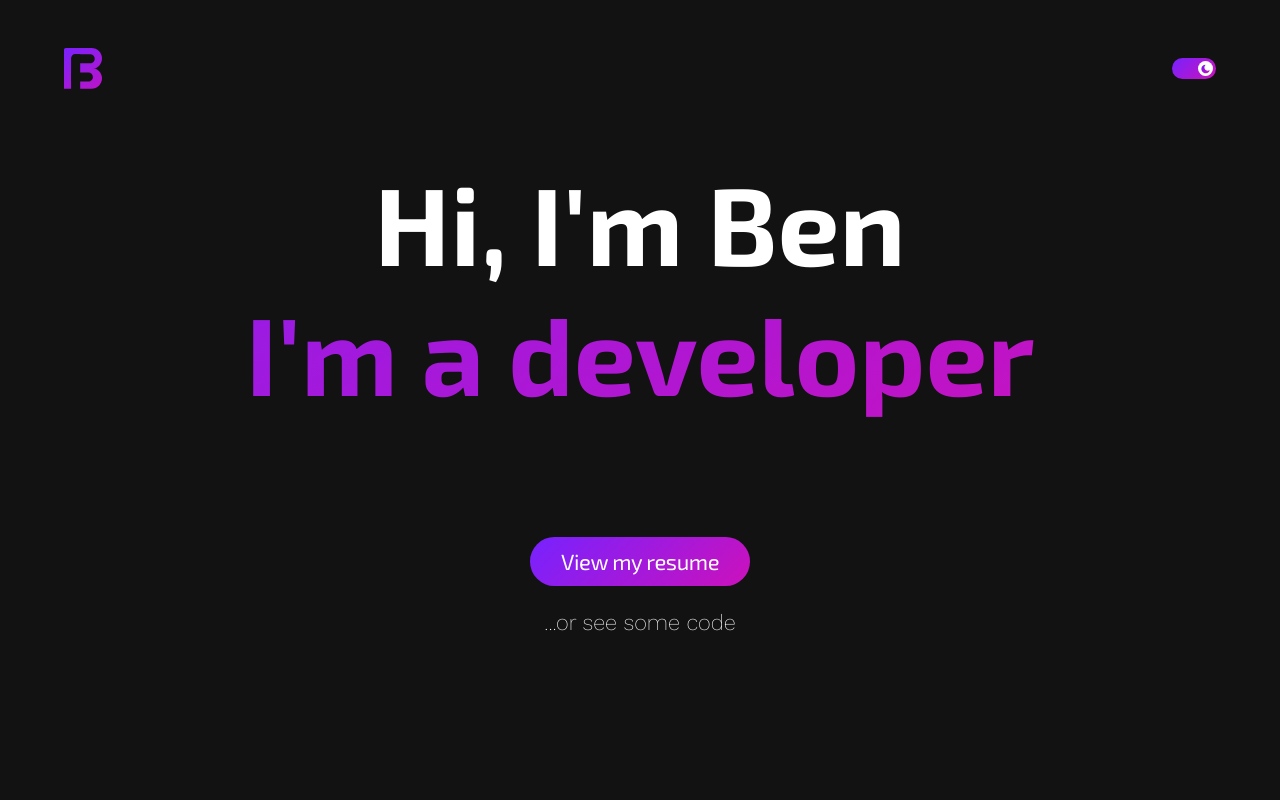
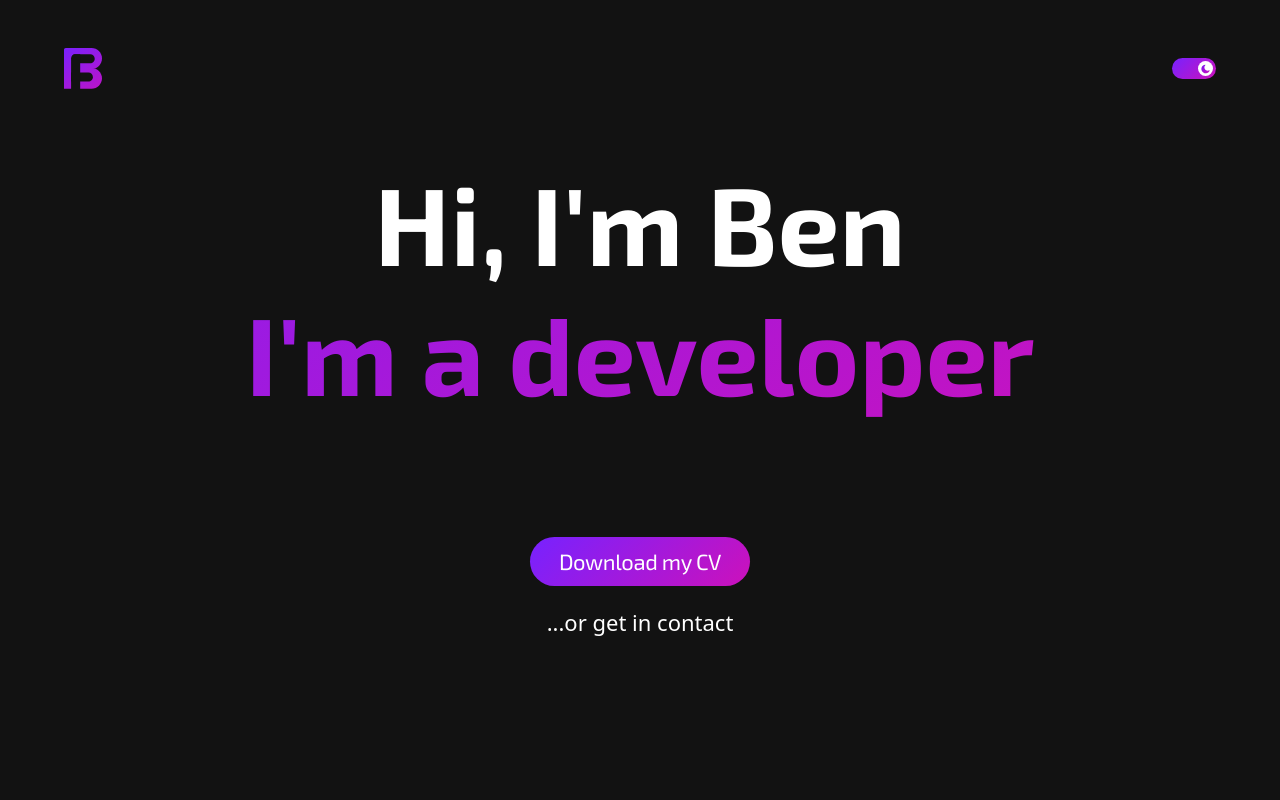
Before and after one commit to fanninggg/benfanning.dev, a React (Create React App) app: page / in a window 1280 px wide. Shown: the top 800 px of the page. Built offline with nearby package versions, Linux system fonts and the light colour scheme.

Commit message:
Adjustments to resume portion

```diff
--- a/src/components/resume/Landing.js
+++ b/src/components/resume/Landing.js
@@ -1,16 +1,13 @@
 import React, { useState } from 'react';
 import { Modal } from 'react-bootstrap';
 import { motion } from "framer-motion"
+import Resume from "../../data/resume.pdf";
 
 export const Landing = () => {
   const [showResume, setShowResume] = useState(false);
-  const [showCode, setShowCode] = useState(false);
 
   const handleResumeClose = () => setShowResume(false);
   const handleResumeShow = () => setShowResume(true);
-
-  const handleCodeClose = () => setShowCode(false);
-  const handleCodeShow = () => setShowCode(true);
 
   return (
     <div className="landing portfolio-section">
@@ -21,20 +18,14 @@ export const Landing = () => {
       </h1>
       <div className="landing-flex">
       </div>
-      <motion.a className="btn-linear landing-btn" onClick={handleResumeShow} whileHover={{ scale: 1.05 }}>View my resume</motion.a>
-      <motion.p className="text-link" onClick={handleCodeShow} whileHover={{ scale: 1.05 }} >...or see some code</motion.p>
+      <motion.a className="btn-linear landing-btn" href={Resume} download="BenFanningResume" whileHover={{ scale: 1.05 }}>Download my CV</motion.a>
+      <motion.a className="text-link landing-text-link" href="mailto:fanninggg@gmail.com" target="_blank" whileHover={{ scale: 1.05 }} >...or get in contact</motion.a>
 
       <Modal show={showResume} onHide={handleResumeClose} animation={false} style={{"color": "black"}}>
         <Modal.Body>
           <img className="resume-img" src="https://i.imgur.com/b2CdZDp.png" alt="Resume" />
         </Modal.Body>
       </Modal>
-
-      <Modal show={showCode} onHide={handleCodeClose} animation={false} className="code-modal">
-        <Modal.Body>
-          <iframe src="https://github1s.com/fanninggg/portfolio" title="Website Code" allow></iframe>
-        </Modal.Body>
-      </Modal>
     </div>
   )
 }
--- a/src/style/components/landing.scss
+++ b/src/style/components/landing.scss
@@ -89,6 +89,12 @@
   cursor: pointer;
 }
 
+.landing-text-link {
+  color: var(--text);
+  text-decoration: none;
+  display: block;
+}
+
 .resume-img {
   width: 100% !important;
   height: auto !important;
```
Also changed, not shown: 1 other file (tests, documents, lock files or other folders).
